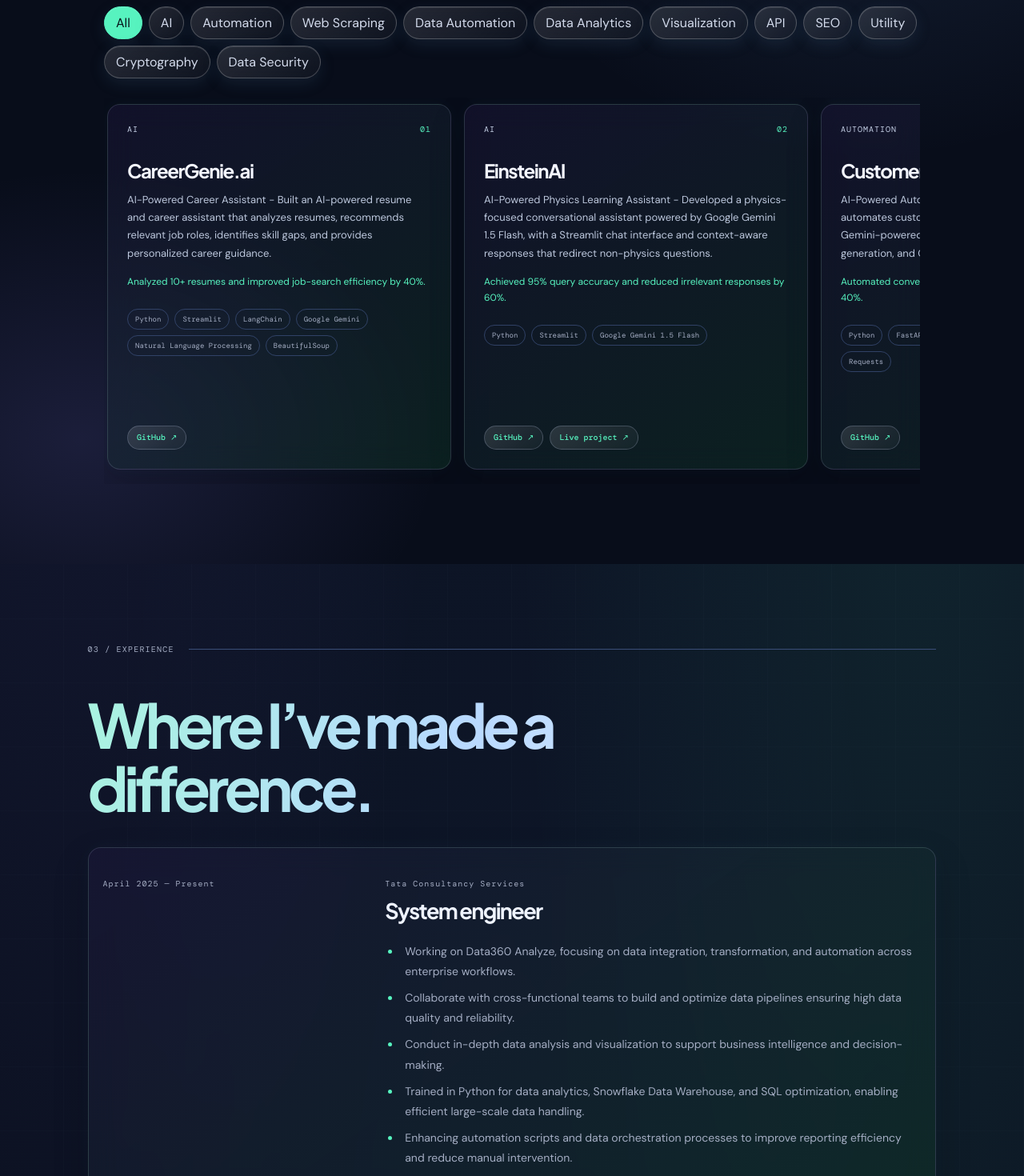
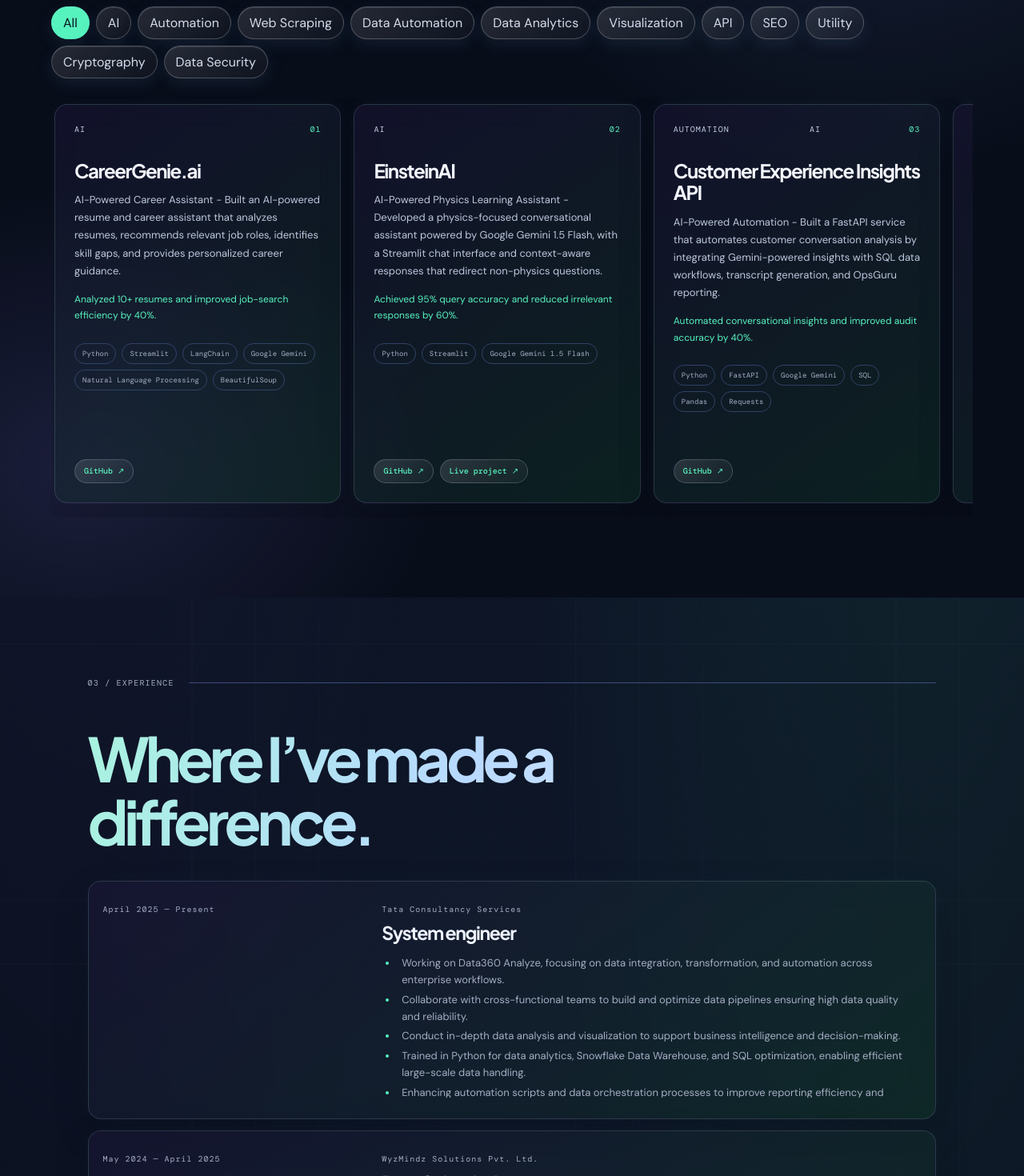
Before and after one commit to Srish0218/My_Portfolio, a React (Vite) app in the folder frontend/: page / in a window 1280 px wide. Shown: the part 2100-3570 px from the top of the page at 80% size. Built offline with nearby package versions, Linux system fonts and the light colour scheme.

Commit message:
29 Sept 2026 Commit

```diff
--- a/frontend/src/App.css
+++ b/frontend/src/App.css
@@ -559,8 +559,8 @@ button {
 
 .projects-section {
   max-width: none;
-  padding-left: max(clamp(24px, 7vw, 110px), calc((100vw - 1020px) / 2));
-  padding-right: max(clamp(24px, 7vw, 110px), calc((100vw - 1020px) / 2));
+  padding-left: max(clamp(24px, 5vw, 80px), calc((100vw - 1440px) / 2));
+  padding-right: max(clamp(24px, 5vw, 80px), calc((100vw - 1440px) / 2));
   color: #f4f6ff;
   background:
     radial-gradient(ellipse at 85% 8%, rgb(125 182 255 / 12%), transparent 32rem),
@@ -966,9 +966,6 @@ button {
   transform: translateY(-5px);
   box-shadow: 0 24px 70px rgb(0 0 0 / 28%);
 }
-.achievement-card p {
-  transform: translateY(-5px);
-}
 
 /* Contact */
 
@@ -2319,7 +2316,7 @@ button {
 }
 
 .project-card {
-  flex: 0 0 clamp(320px, 37vw, 430px);
+  flex: 0 0 clamp(300px, 28vw, 380px);
   direction: ltr;
   scroll-snap-align: start;
 }
@@ -2364,3 +2361,57 @@ button {
     flex-basis: min(88vw, 370px);
   }
 }
+
+/* Compact experience cards with independently scrollable bullet points. */
+.experience-card {
+  gap: 24px;
+  padding: 26px 18px;
+}
+
+.experience-details h3 {
+  margin: 6px 0 12px;
+  font-size: 23px;
+}
+
+.experience-details ul {
+  max-height: 180px;
+  overflow-y: auto;
+  padding-right: 12px;
+  scrollbar-width: thin;
+  scrollbar-color: var(--lime) transparent;
+  font-size: 13px;
+  line-height: 1.6;
+}
+
+.experience-details li {
+  padding-top: 2px;
+  padding-bottom: 2px;
+}
+
+.experience-details ul::-webkit-scrollbar {
+  width: 3px;
+}
+
+.experience-details ul::-webkit-scrollbar-track {
+  background: transparent;
+}
+
+.experience-details ul::-webkit-scrollbar-thumb {
+  border-radius: 999px;
+  background: linear-gradient(180deg, var(--lime), var(--violet));
+}
+
+@media (max-width: 760px) {
+  .experience-card {
+    gap: 12px;
+    padding: 20px 14px;
+  }
+
+  .experience-details h3 {
+    font-size: 21px;
+  }
+
+  .experience-details ul {
+    max-height: 160px;
+  }
+}
```
